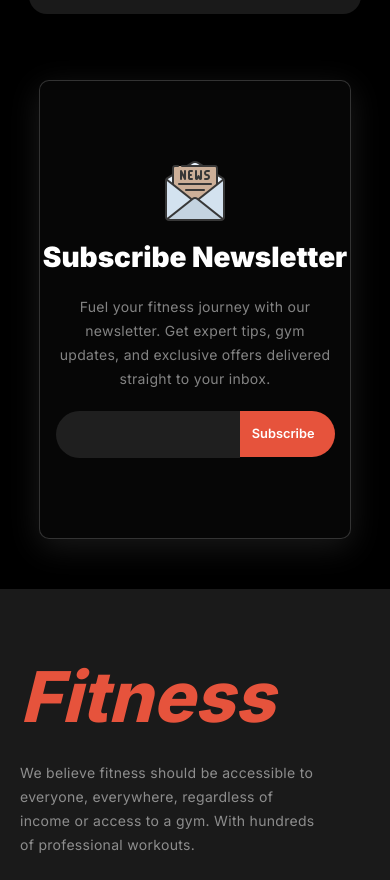
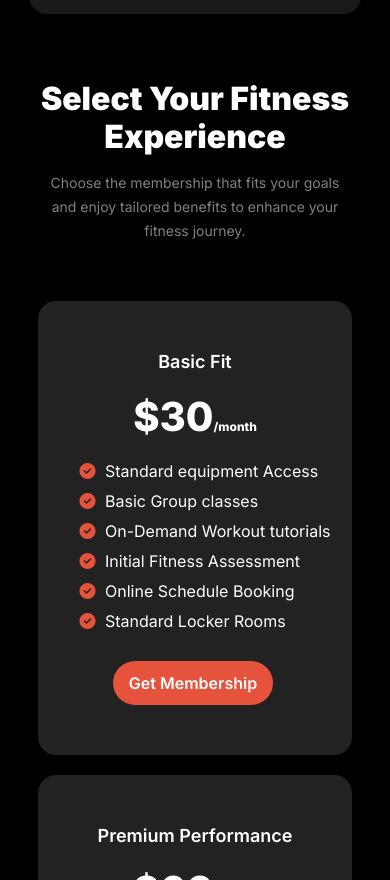
Before and after one commit to Toha-Hossain28/Assignment-2, a plain HTML site: page index.html in a window 390 px wide. Shown: the part 6688-7568 px from the top of the page. Drawn offline with Linux system fonts and the light colour scheme; a web font is replaced by a local one.

Commit message:
completed bonus section

```diff
--- a/index.html
+++ b/index.html
@@ -12,6 +12,7 @@
     <link rel="stylesheet" href="styles/training.css" />
     <link rel="stylesheet" href="styles/bmi.css" />
     <link rel="stylesheet" href="styles/team.css" />
+    <link rel="stylesheet" href="styles/plans.css" />
     <link rel="stylesheet" href="styles/newsletter.css" />
     <link rel="stylesheet" href="styles/footer.css" />
     <link
@@ -264,7 +265,7 @@
         </div>
       </section>
 
-      <section id="newsletter">
+      <!-- <section id="newsletter">
         <div class="newsletter">
           <img src="./images/icons8-newsletter-60.png" alt="" />
           <h3>Subscribe Newsletter</h3>
@@ -276,6 +277,102 @@
             <input type="email" name="" id="email" />
             <button type="submit" id="s-btn">Subscribe</button>
           </form>
+        </div>
+      </section> -->
+
+      <section id="price">
+        <h1>Select Your Fitness Experience</h1>
+        <p>
+          Choose the membership that fits your goals and enjoy tailored benefits
+          to enhance your fitness journey.
+        </p>
+        <div class="price-card-container">
+          <div class="price-card">
+            <p>Basic Fit</p>
+            <h1>$30<span class="month">/month</span></h1>
+            <div class="perks">
+              <p class="perk">
+                <i class="fa-solid fa-circle-check"></i> Standard equipment
+                Access
+              </p>
+              <p class="perk">
+                <i class="fa-solid fa-circle-check"></i> Basic Group classes
+              </p>
+              <p class="perk">
+                <i class="fa-solid fa-circle-check"></i> On-Demand Workout
+                tutorials
+              </p>
+              <p class="perk">
+                <i class="fa-solid fa-circle-check"></i> Initial Fitness
+                Assessment
+              </p>
+              <p class="perk">
+                <i class="fa-solid fa-circle-check"></i> Online Schedule Booking
+              </p>
+              <p class="perk">
+                <i class="fa-solid fa-circle-check"></i> Standard Locker Rooms
+              </p>
+            </div>
+            <button>Get Membership</button>
+          </div>
+          <div class="price-card">
+            <p>Premium Performance</p>
+            <h1>$60<span class="month">/month</span></h1>
+            <div class="perks">
+              <p class="perk">
+                <i class="fa-solid fa-circle-check"></i>
+                Includes Basic Fit features
+              </p>
+              <p class="perk">
+                <i class="fa-solid fa-circle-check"></i> 1-2 Personal Sessions
+              </p>
+              <p class="perk">
+                <i class="fa-solid fa-circle-check"></i>
+                Premium class access
+              </p>
+              <p class="perk">
+                <i class="fa-solid fa-circle-check"></i>
+                Special content access
+              </p>
+              <p class="perk">
+                <i class="fa-solid fa-circle-check"></i> Basic Nutrition Advice
+              </p>
+              <p class="perk">
+                <i class="fa-solid fa-circle-check"></i> Extended Gym Hours
+              </p>
+            </div>
+            <button>Get Membership</button>
+          </div>
+          <div class="price-card">
+            <p>Elite Wellness</p>
+            <h1>$90<span class="month">/month</span></h1>
+            <div class="perks">
+              <p class="perk">
+                <i class="fa-solid fa-circle-check"></i>
+                Premium Benefits
+              </p>
+              <p class="perk">
+                <i class="fa-solid fa-circle-check"></i>
+                Unlimited Training Sessions
+              </p>
+              <p class="perk">
+                <i class="fa-solid fa-circle-check"></i> Advanced Recovery
+                Sessions
+              </p>
+              <p class="perk">
+                <i class="fa-solid fa-circle-check"></i> Exclusive Workshops and
+                Events
+              </p>
+              <p class="perk">
+                <i class="fa-solid fa-circle-check"></i> Priority Booking for
+                classes
+              </p>
+              <p class="perk">
+                <i class="fa-solid fa-circle-check"></i>24/7 gym access
+              </p>
+            </div>
+            <button>Get Membership</button>
+          </div>
         </div>
       </section>
     </main>
--- /dev/null
+++ b/styles/plans.css
@@ -0,0 +1,152 @@
+@import url("https://fonts.googleapis.com/css2?family=Inter:wght@100..900&display=swap");
+@import url("https://fonts.cdnfonts.com/css/miama");
+
+#price {
+  max-width: 1060px;
+  margin: 0 auto;
+  display: flex;
+  flex-direction: column;
+  justify-content: center;
+  align-items: center;
+  padding-bottom: 50px;
+}
+
+#price > h1 {
+  color: rgb(255, 255, 255);
+  font-family: Inter;
+  font-size: 3rem;
+  font-weight: 900;
+  line-height: 120%;
+  margin-bottom: 14px;
+  text-align: center;
+}
+
+#price > p {
+  color: rgba(255, 255, 255, 0.5);
+  font-family: Inter;
+  font-size: 0.875rem;
+  font-weight: 400;
+  line-height: 24px;
+  margin-bottom: 58px;
+  width: 450px;
+  text-align: center;
+}
+
+.price-card-container {
+  width: 95%;
+  display: flex;
+  justify-content: space-between;
+  gap: 20px;
+}
+
+.price-card {
+  width: 31%;
+  background-color: rgb(34, 34, 34);
+  backdrop-filter: blur(4px);
+  padding: 50px 20px;
+  border-radius: 18px;
+  text-align: center;
+  display: flex;
+  flex-direction: column;
+  justify-content: center;
+  align-items: center;
+  transition: transform 0.3s ease;
+}
+
+.price-card > p {
+  color: rgb(255, 255, 255);
+  font-family: Inter;
+  font-size: 1rem;
+  font-weight: 600;
+  margin-bottom: 20px;
+}
+
+.price-card > h1 {
+  color: rgb(255, 255, 255);
+  font-family: Inter;
+  font-size: 2rem;
+  font-weight: 800;
+  margin-bottom: 10px;
+}
+
+span {
+  font-size: 0.75rem;
+}
+
+.perks {
+  /* width: 80%; */
+  padding-left: 20px;
+  padding-bottom: 20px;
+}
+
+.perk {
+  font-size: 0.75rem;
+  color: rgb(255, 255, 255);
+  font-family: Inter;
+  text-align: left;
+  padding-bottom: 10px;
+}
+
+.perk > i {
+  color: rgb(230, 83, 60);
+  padding-right: 5px;
+}
+
+.price-card button {
+  width: 130px;
+  border-radius: 42px;
+  padding: 12px 6px;
+  background: rgb(230, 83, 60);
+  border: none;
+  color: rgb(255, 255, 255);
+  font-family: Inter;
+  font-size: 0.75rem;
+  font-weight: 600;
+  margin-right: 14px;
+  cursor: pointer;
+  margin-left: 10px;
+  transition: transform 0.3s ease;
+  /* align-self: center; */
+}
+
+.price-card:hover {
+  transform: scale(1.1);
+}
+.price-card button:hover {
+  transform: scale(1.1);
+  box-shadow: 4px -4px rgba(5, 5, 5, 0.315) inset;
+  color: rgb(230, 83, 60);
+  background: rgb(255, 255, 255);
+}
+
+@media screen and (max-width: 576px) {
+  .price-card-container {
+    flex-direction: column;
+    justify-content: center;
+    align-items: center;
+  }
+  .price-card {
+    width: 85%;
+  }
+  #price > h1 {
+    font-size: 2rem;
+  }
+  #price > p {
+    font-size: 0.875rem;
+    width: 80%;
+  }
+  .price-card > p {
+    font-size: 1.125rem;
+  }
+  .price-card > h1 {
+    font-size: 2.5rem;
+    margin-bottom: 20px;
+  }
+  .perk {
+    font-size: 1rem;
+  }
+  .price-card button {
+    font-size: 1rem;
+    width: 160px;
+  }
+}
```
